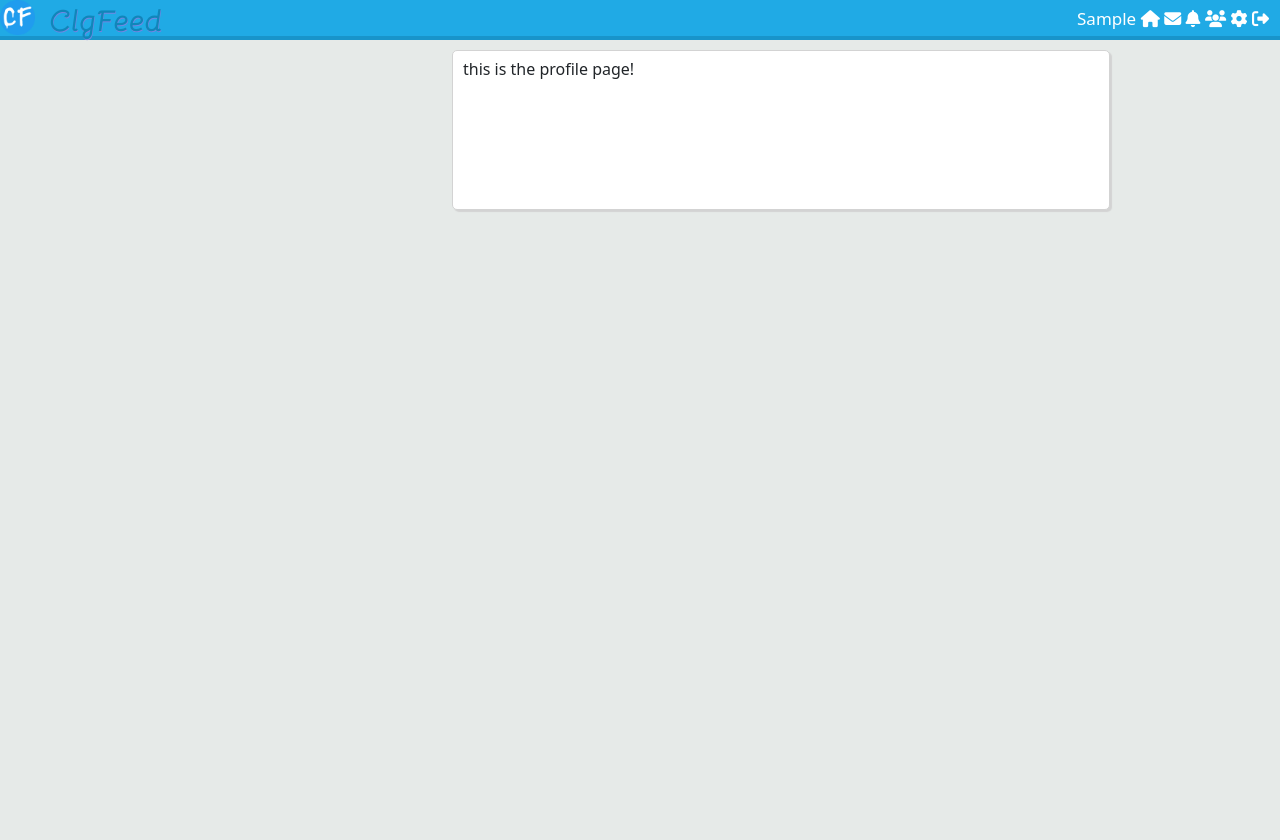
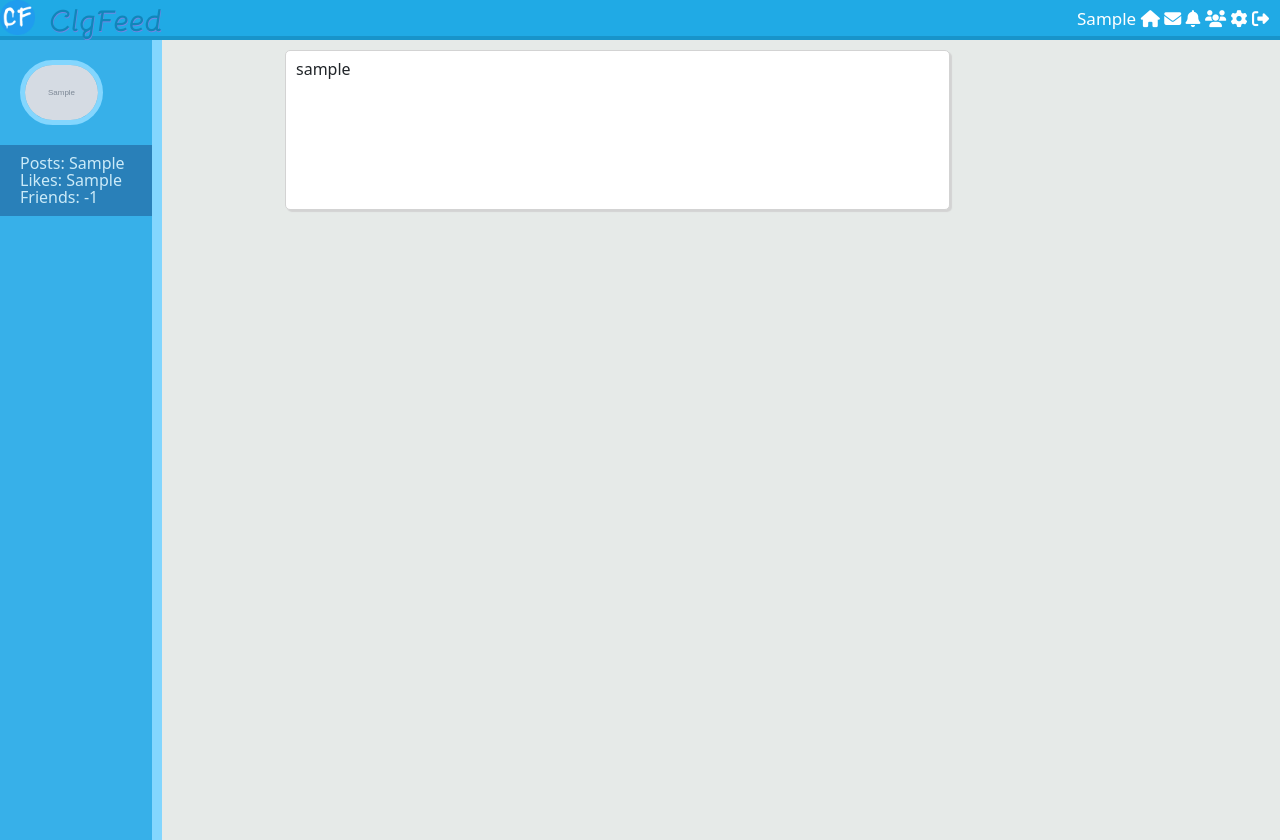
Before and after one commit to Kavita-Dhamot/ClgBook, a PHP site: a page that uses profile.php in a window 1280 px wide. Before the commit the page ends 212 px from the top, so only its background shows below. Run offline with PHP 8.4, Linux system fonts and the light colour scheme; the visitor is signed in with stand-in values (Sample User, id 1); tables that the repository leaves empty or names only in its code hold one stand-in row (values such as "Sample post"); grey boxes marked "Sample" are stand-in pictures; some libraries are stand-ins or nearby versions.

Commit message:
added profile page

```diff
--- a/assets/css/style.css
+++ b/assets/css/style.css
@@ -237,3 +234,70 @@ textarea:focus {
   display: inline;
   font-size: 14px;
 }
+
+.profile_left {
+  top: -10px;
+  width: 17%;
+  max-width: 240px;
+  min-width: 130px;
+  height: 100%;
+  float: left;
+  position: relative;
+  background-color: #37B0E9;
+  border-right: 10px solid #83D6FE;
+  color: #CBEAF8;
+  margin-right: 20px;
+}
+
+.profile_left img {
+  min-width: 80px;
+  width: 55%;
+  margin: 20px;
+  border: 5px solid #83D6FE;
+  border-radius: 100px;
+}
+
+.profile_info {
+  display: list-item;
+  background-color: #2980b9;
+  width: 100%;
+  padding: 10px 0 10px 0;
+}
+
+.profile_info p {
+  margin: 0 0 0 20px;
+  word-wrap: break-word;
+}
+
+.danger {
+  background-color: #e74c3c;
+}
+
+.warning {
+  background-color: #f0ad4e;
+}
+
+.default {
+  background-color: #bdc3c7;
+}
+
+.success {
+  background-color: #2ecc71;
+}
+
+.info {
+  background-color: #3498db;
+}
+
+.deep_blue {
+  background-color: #0043f0;
+}
+
+.profile_left input[type="submit"] {
+  width: 90%;
+  height: 30px;
+  border-radius: 5px;
+  margin: 7px 0 0 7px;
+  border: none;
+  color: #fff;
+}
--- a/comment_frame.php
+++ b/comment_frame.php
@@ -3,14 +3,14 @@
  include("includes/classes/User.php");
  include("includes/classes/Post.php");
 
- if(isset($_SESSION['username'])){               //checks if the user is loggen in, as in register.php we set the username variable once the user logs in
+ if(isset($_SESSION['username'])){               //checks if the user is login in, as in register.php we set the username variable once the user logs in
    $userLoggedIn = $_SESSION['username'];       // variable stores the username of the user that is currently logged in
    $user_details_query = mysqli_query($con, "SELECT * FROM users WHERE username='$userLoggedIn'"); //gets info about users
    $user = mysqli_fetch_array($user_details_query); // makes array of all info about the user
 
  }
  else{                                          //user is not logged in
-   header("Location: register.php");            //as the user is not logged in it sends the user back to the registeration page
+   header("Location: register.php");            //as the user is not logged in it sends the user back to the registration page
  }
 ?>
 
--- a/profile.php
+++ b/profile.php
@@ -1,12 +1,96 @@
 <?php
-  include("includes/header.php");
+include("includes/header.php");
+include("includes/classes/User.php");
+include("includes/classes/Post.php");
+
+
+if(isset($_GET['profile_username'])) {
+	$username = $_GET['profile_username'];
+	$user_details_query = mysqli_query($con, "SELECT * FROM users WHERE username='$username'");
+	$user_array = mysqli_fetch_array($user_details_query);
+
+	$num_friends = (substr_count($user_array['friend_array'], ",")) - 1;
+}
+
+
+if(isset($_POST['remove_friend'])) {
+	$user = new User($con, $userLoggedIn);
+	$user->removeFriend($username);
+}
+
+if(isset($_POST['add_friend'])) {
+	$user = new User($con, $userLoggedIn);
+	$user->sendRequest($username);
+}
+
+if(isset($_POST['respond_request'])) {
+	header("Location: requests.php");
+}
+
  ?>
 
-     <div class="main_column column">
+ 	<style type="text/css">
+	 	.wrapper {
+	 		margin-left: 0px;
+			padding-left: 0px;
+	 	}
 
-       this is the profile page!
+ 	</style>
+
+ 	<div class="profile_left">
+ 		<img src="<?php echo $user_array['profile_pic']; ?>">
+
+ 		<div class="profile_info">
+ 			<p><?php echo "Posts: " . $user_array['num_posts']; ?></p>
+ 			<p><?php echo "Likes: " . $user_array['num_likes']; ?></p>
+ 			<p><?php echo "Friends: " . $num_friends ?></p>
+ 		</div>
+
+ 		<form action="<?php echo $username; ?>" method="POST">
+ 			<?php
+ 			$profile_user_obj = new User($con, $username);
+ 			if($profile_user_obj->isClosed()) {
+ 				header("Location: user_closed.php");
+ 			}
+
+ 			$logged_in_user_obj = new User($con, $userLoggedIn);
+
+ 			if($userLoggedIn != $username) {
+
+ 				if($logged_in_user_obj->isFriend($username)) {
+ 					echo '<input type="submit" name="remove_friend" class="danger" value="Remove Friend"><br>';
+ 				}
+ 				else if ($logged_in_user_obj->didReceiveRequest($username)) {
+ 					echo '<input type="submit" name="respond_request" class="warning" value="Respond to Request"><br>';
+ 				}
+ 				else if ($logged_in_user_obj->didSendRequest($username)) {
+ 					echo '<input type="submit" name="" class="default" value="Request Sent"><br>';
+ 				}
+ 				else
+ 					echo '<input type="submit" name="add_friend" class="success" value="Add Friend"><br>';
+
+ 			}
 
 
-     </div>
+
+ 			?>
+
+
+ 		</form>
+
+ 	</div>
+
+
+	<div class="main_column column">
+		<?php echo $username; ?>
+
+
+
+	</div>
+
+
+
+
+	</div>
 </body>
 </html>
```
Also changed, not shown: other parts of assets/css/style.css (+27 -30 lines), includes/classes/User.php (+43 -0 lines), user_closed.php (added, +11 -0 lines). Lines whose indentation alone changed are shown as unchanged.
